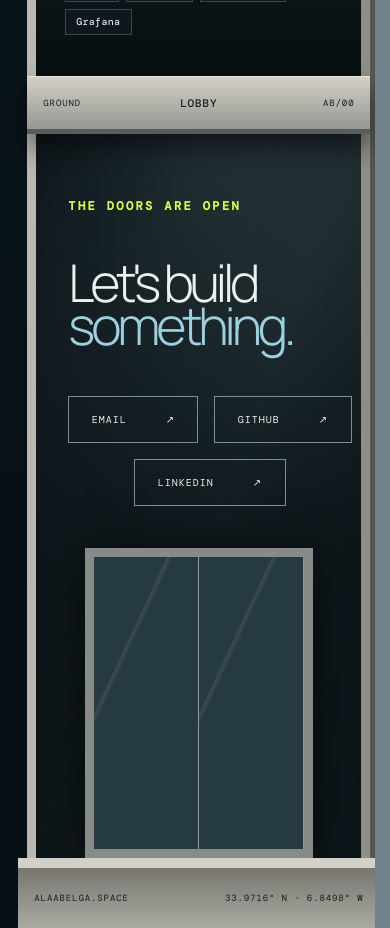
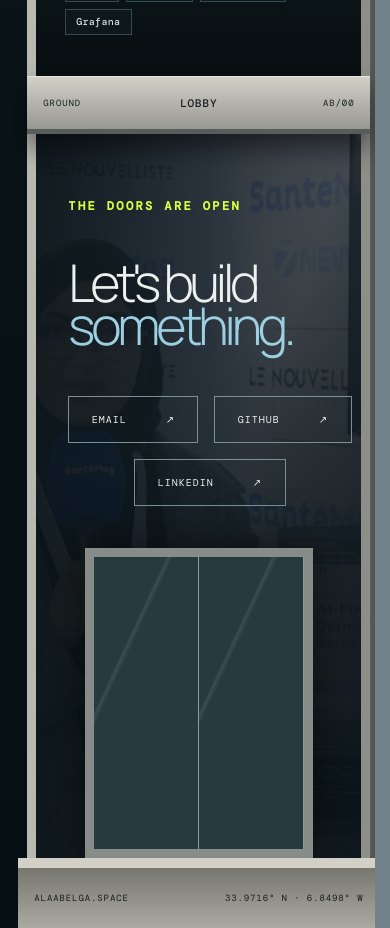
Before and after one commit to AlaaBelga/space, a React (Vite) app: page / in a window 390 px wide. Shown: the part 7000-7928 px from the top of the page. Built offline with nearby package versions, Linux system fonts and the light colour scheme; the HTML template or start-up script is replaced by a standard one; a web font is replaced by a local one.

Commit message:
Use roof image as mobile lobby backdrop

```diff
--- a/src/index.css
+++ b/src/index.css
@@ -1467,7 +1467,13 @@ h1 em { font-style:normal; margin-left:.24em; }
   .toolbox-windows-grid { grid-template-columns: 1fr; }
   .toolbox-window-card { border-right: 0; border-bottom: 6px solid #575d5b; }
   .toolbox-window-card:last-child { border-bottom: 0; }
-  .lobby-inner { padding:4rem 2rem 22rem; }
+  .lobby-inner {
+    padding:4rem 2rem 22rem;
+    background:linear-gradient(110deg,rgba(9,18,22,.5),rgba(9,18,22,.18) 45%),linear-gradient(180deg,rgba(16,25,27,.3),rgba(16,25,27,.74)),url('/images/logos/i-2.avif') center / cover no-repeat;
+  }
+  .day-mode .lobby-inner {
+    background:linear-gradient(110deg,rgba(255,255,255,.1),rgba(255,255,255,.04) 45%),linear-gradient(180deg,rgba(42,49,50,.38),rgba(25,31,32,.78)),url('/images/logos/i-2.avif') center / cover no-repeat;
+  }
   .lobby h2 { font-size:clamp(3.25rem, 13vw, 5rem); }
   .doors { width:70%; height:310px; right:15%; }
   .portal-glass { padding:1.6rem 1rem; }
```
